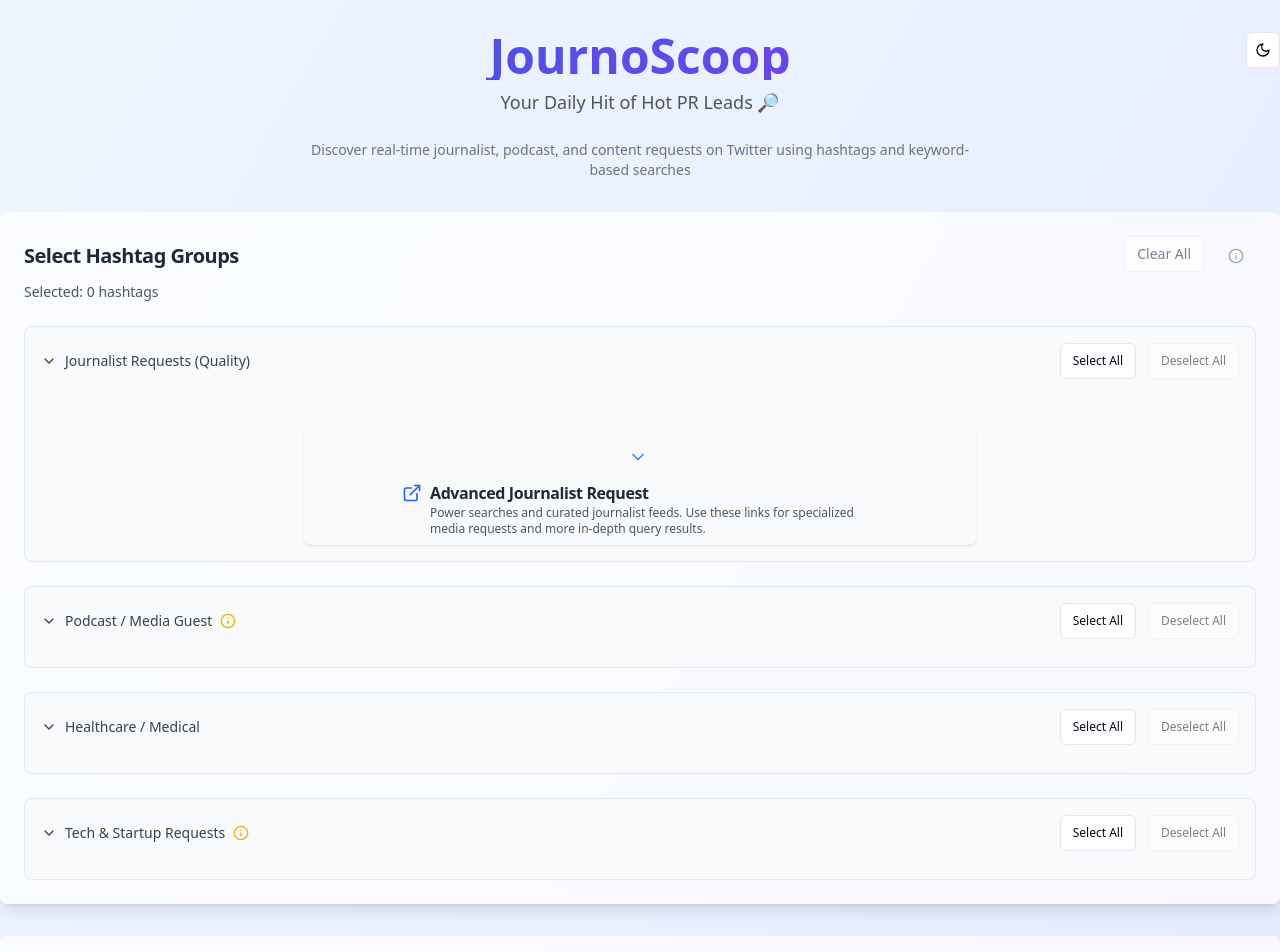
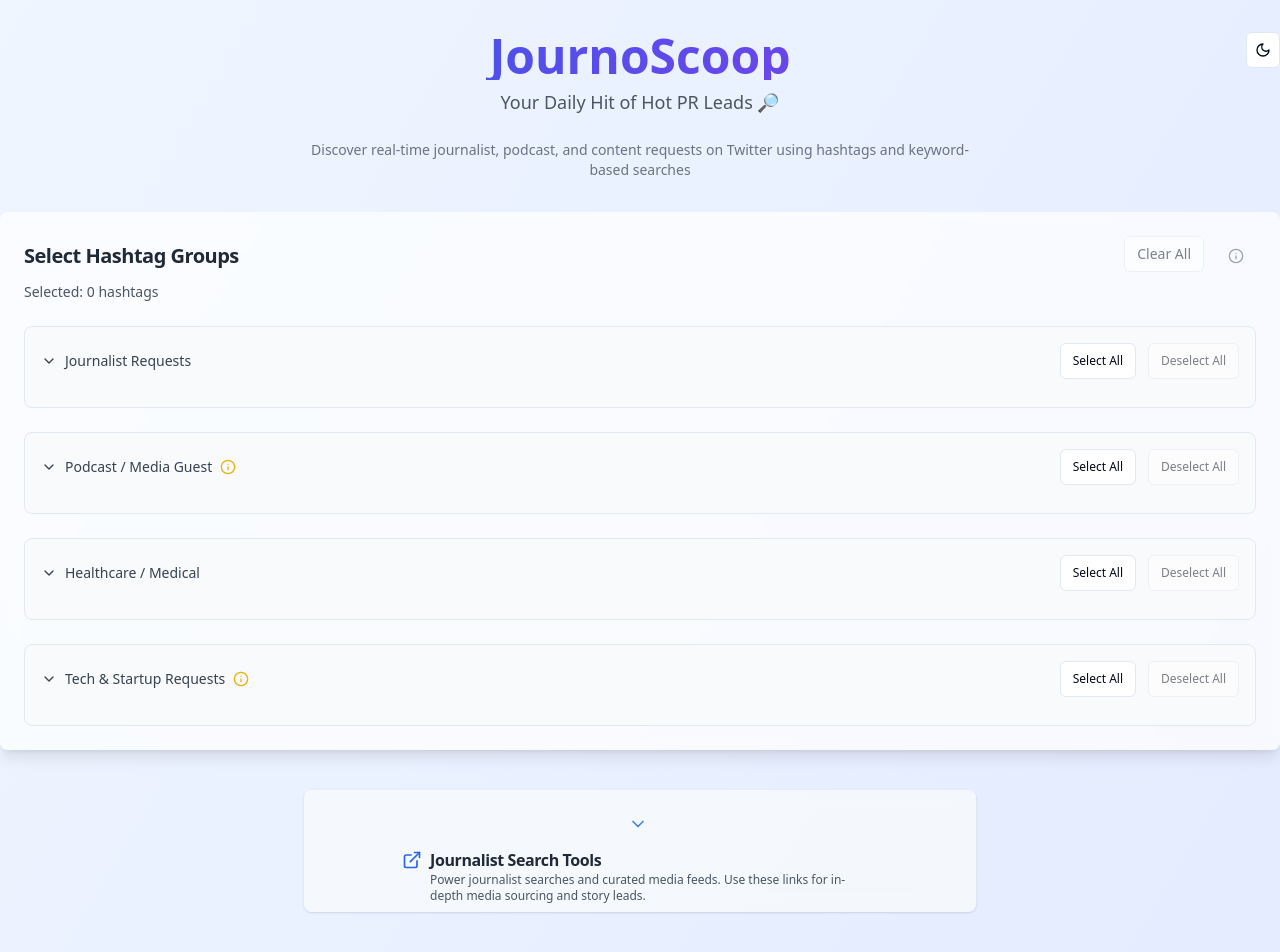
Before and after one commit to aliubaid-ux/scoop-the-leads-now, a React (Vite) app: page / in a window 1280 px wide. Shown: the top 952 px of the page. Built offline with nearby package versions, Linux system fonts and the light colour scheme.

Commit message:
Refactor journalist request sections
Restructured the journalist request sections into separate, clickable dropdowns, and renamed "Advanced Journalist Request".

```diff
--- a/src/components/AdvancedJournalistRequest.tsx
+++ b/src/components/AdvancedJournalistRequest.tsx
@@ -6,7 +6,7 @@ import { Separator } from "@/components/ui/separator";
 
 const advSearches = [
   {
-    label: "Advanced Journalist Queries",
+    label: "Journalist Power Queries",
     url: "https://x.com/search?q=(%23journorequest%20OR%20%23prrequest%20OR%20%23mediarequest%20OR%20%22looking%20for%20a%20source%22%20OR%20%22working%20on%20a%20story%22)%20(%22I%27m%20a%20journalist%22%20OR%20%22I%27m%20a%20writer%22)&src=typed_query&f=live",
     description: 'Find tweets by journalists and writers using a combination of hashtags and keywords.',
   },
@@ -26,7 +26,7 @@ export function AdvancedJournalistRequest() {
   const [expanded, setExpanded] = useState(false);
 
   return (
-    <Card className="shadow border-0 bg-slate-50/80 dark:bg-gray-900/75 backdrop-blur max-w-2xl mx-auto">
+    <Card className="shadow border-0 bg-slate-50/80 dark:bg-gray-900/75 backdrop-blur max-w-2xl mx-auto my-2">
       <CardHeader
         onClick={() => setExpanded((v) => !v)}
         className="pb-2 cursor-pointer flex items-center gap-2 select-none hover:bg-blue-50/70 dark:hover:bg-blue-950/30 transition rounded-t"
@@ -42,10 +42,10 @@ export function AdvancedJournalistRequest() {
           <ExternalLink className="h-5 w-5 mt-0.5 text-blue-600 dark:text-blue-300 flex-shrink-0" />
           <div>
             <CardTitle className="text-base font-semibold text-gray-800 dark:text-gray-100">
-              Advanced Journalist Request
+              Journalist Search Tools
             </CardTitle>
             <CardDescription className="text-xs max-w-md text-gray-600 dark:text-gray-400">
-              Power searches and curated journalist feeds. Use these links for specialized media requests and more in-depth query results.
+              Power journalist searches and curated media feeds. Use these links for in-depth media sourcing and story leads.
             </CardDescription>
           </div>
         </div>
--- a/src/components/HashtagSelector.tsx
+++ b/src/components/HashtagSelector.tsx
@@ -8,7 +8,7 @@ import { ClickTooltip } from '@/components/ui/ClickTooltip';
 import { AdvancedJournalistRequest } from './AdvancedJournalistRequest';
 
 const HASHTAG_GROUPS: Record<string, { hashtags: string[]; caution?: boolean; tooltip?: string }> = {
-  'Journalist Requests (Quality)': {
+  'Journalist Requests': {
     hashtags: [
       '#journorequest', '#journorequests', '#prrequest', '#mediarequest', '#requestforsources', '#pressrequest'
     ]
@@ -84,10 +84,11 @@ export const HashtagSelector = ({ selectedHashtags, setSelectedHashtags }: Hasht
     return `https://twitter.com/search?q=${encodeURIComponent(query)}&f=live`;
   };
 
-  // Only show the advanced searches under the first group
+  // The hashtag groups as sections
   const groupEntries = Object.entries(HASHTAG_GROUPS);
 
   return (
+    <div className="flex flex-col gap-8">
       <Card className="shadow-lg border-0 bg-white/70 dark:bg-gray-800/70 backdrop-blur-sm">
         <CardHeader>
           <div className="flex justify-between items-center">
@@ -224,17 +225,16 @@ export const HashtagSelector = ({ selectedHashtags, setSelectedHashtags }: Hasht
                     </a>
                   </div>
                 )}
-              {/* Show the AdvancedJournalistRequest after the primary group */}
-              {idx === 0 && (
-                <div className="mt-8">
-                  <AdvancedJournalistRequest />
-                </div>
-              )}
               </div>
             );
           })}
         </CardContent>
       </Card>
+      {/* Place the Journalist Search Tools dropdown as its own section */}
+      <div>
+        <AdvancedJournalistRequest />
+      </div>
+    </div>
   );
 };
 
```
Lines whose indentation alone changed are shown as unchanged.
